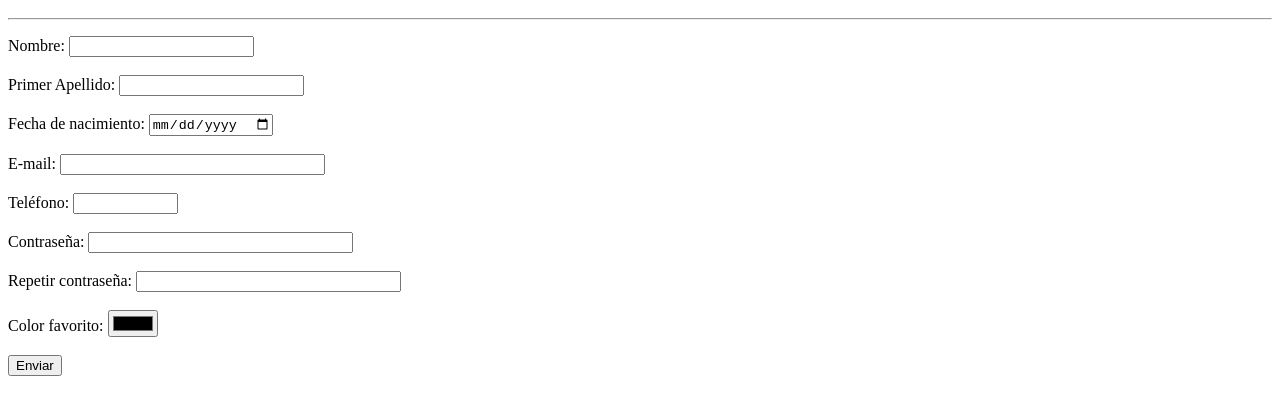
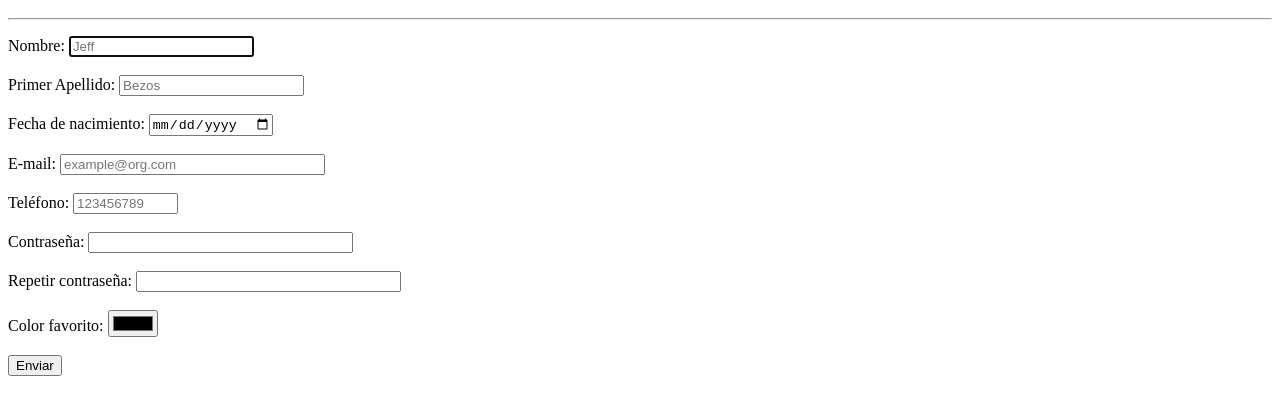
Before and after one commit to asiernoide254/IU-Practica-1, a plain HTML site: page index.html in a window 1280 px wide. Shown: the part 48-462 px from the top of the page. Drawn offline with Linux system fonts and the light colour scheme.

Commit message:
Actualizado index.html

```diff
--- a/index.html
+++ b/index.html
@@ -15,6 +15,8 @@
                 maxlength="20"
                 name="first-name"
                 autocomplete="given-name"
+                autofocus
+                placeholder="Jeff"
                 required/>
                 <br/>
                 <br/>
@@ -24,6 +26,7 @@
                 maxlength="20"
                 name="second-name"
                 autocomplete="family-name"
+                placeholder="Bezos"
                 required/>
                 <br/>
                 <br/>
@@ -40,6 +43,7 @@
                     maxlength="30"
                     name="email"
                     autocomplete="email"
+                    placeholder="example@org.com"
                     required/>
                 <br/>
                 <br/>
@@ -49,6 +53,7 @@
                     maxlength="9"
                     name="tel"
                     autocomplete="tel"
+                    placeholder="123456789"
                     required/>
                 <br/>
                 <br/>
```
